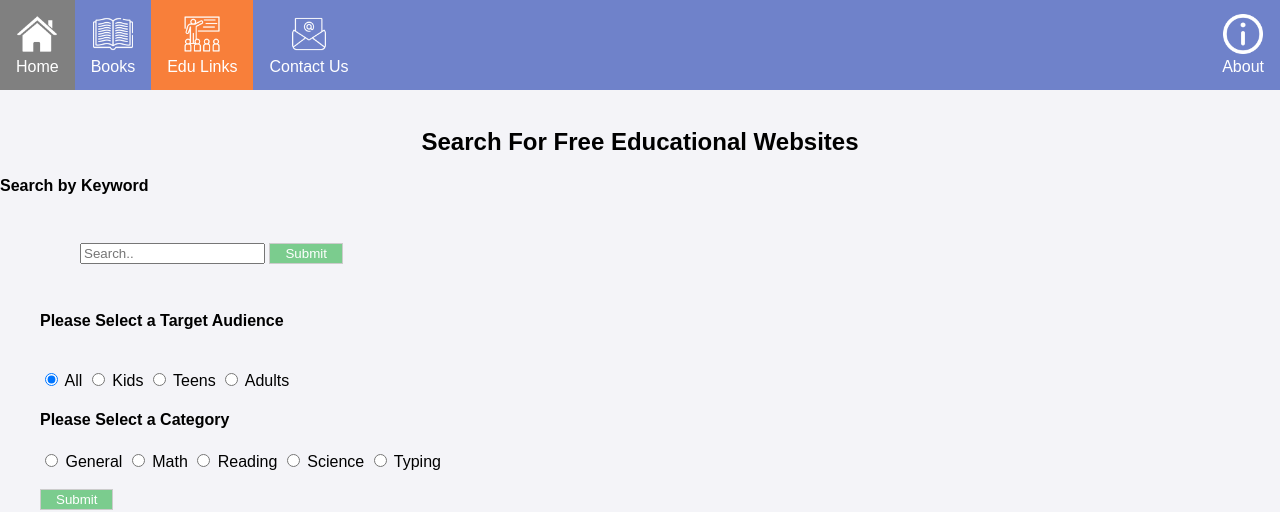
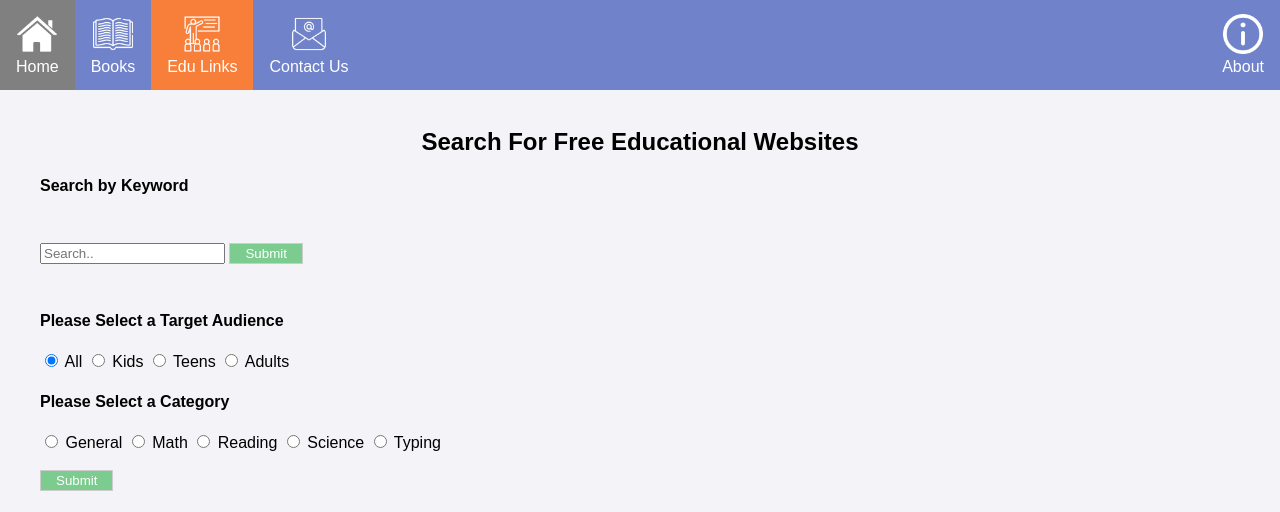
Before and after one commit to jamiemott/osu-hackathon, a Flask app: page /links/ in a window 1280 px wide. Shown: the top 512 px of the page. Run offline with Flask 2, Linux system fonts and the light colour scheme; some libraries are stand-ins or nearby versions.

Commit message:
Adding margin and button styling

```diff
--- a/app/templates/links.html
+++ b/app/templates/links.html
@@ -4,18 +4,18 @@
 
 <h2>Search For Free Educational Websites</h2>
 
-<h4>Search by Keyword</h4>
+<h4 class="search">Search by Keyword</h4>
 
-<div class="search" id="search-bar">
+<div id="search-bar">
 <form class="example" action="main.py">
   <input type="text" placeholder="Search.." name="search">
   <input class="button" type="submit" value="Submit">
 </form>
 </div>
 
-<h4 class="search">Please Select a Target Audience</h4>
 
 <form action="/links/" method="post">
+<h4>Please Select a Target Audience</h4>
 <div class="ages">
     <input type="radio" id="all" name="age" value="all" checked>
   <label for="all">All</label>
```
